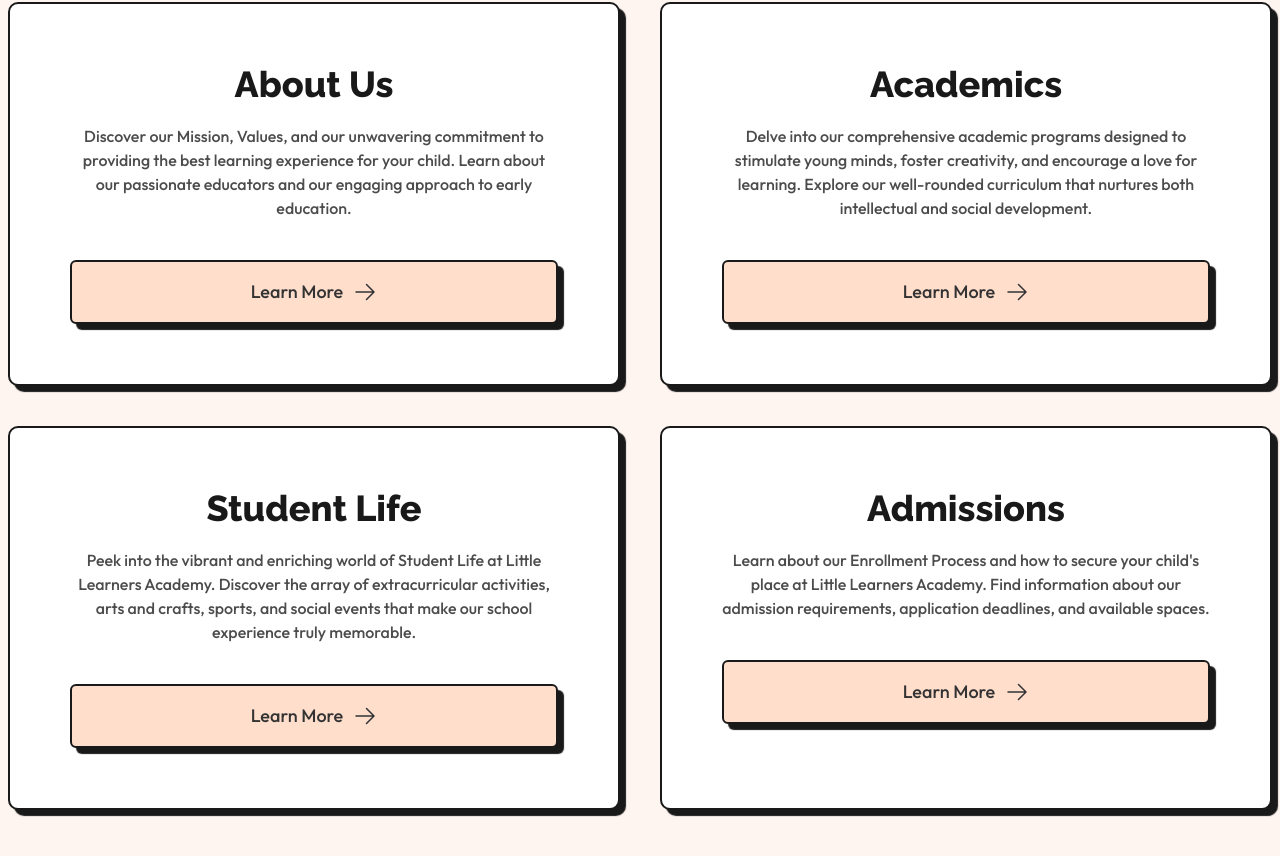
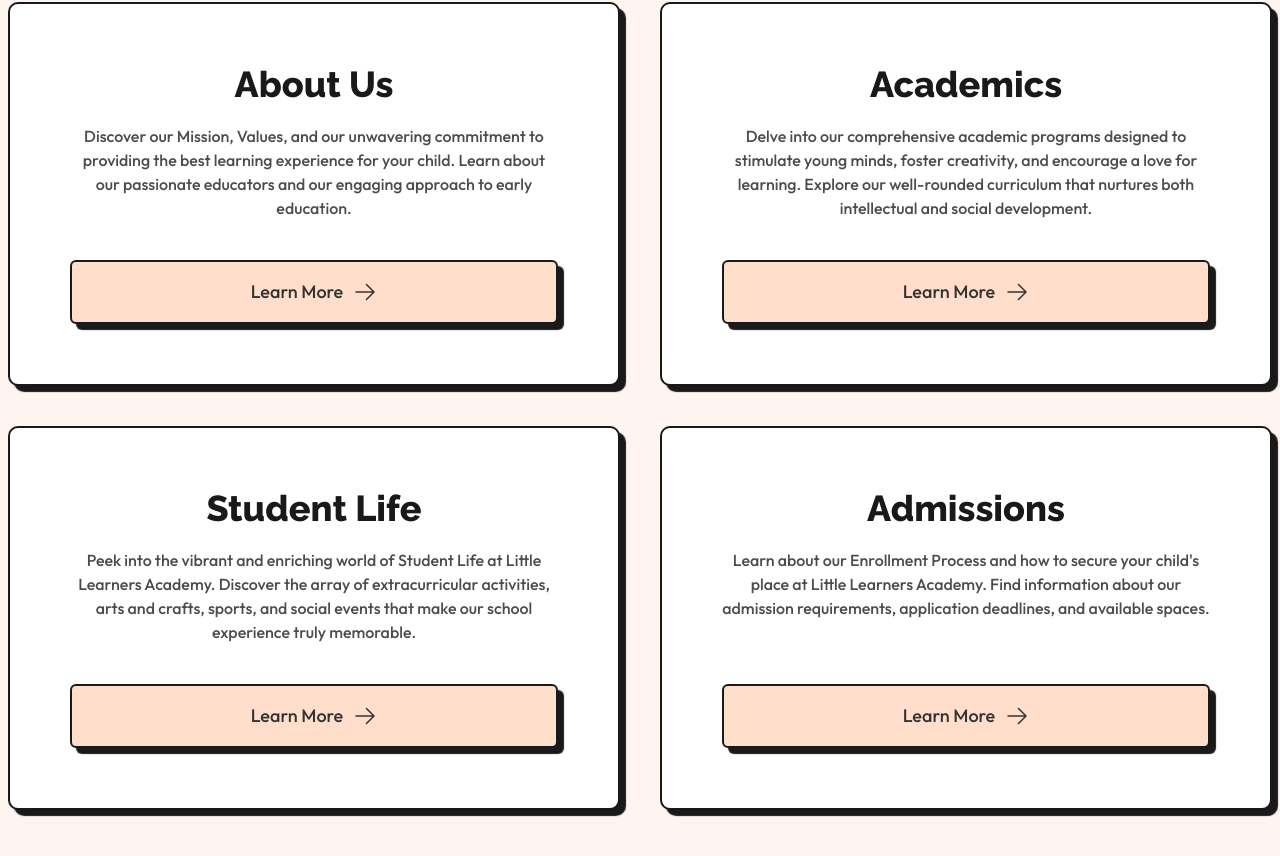
Before and after one commit to iabdwahab/little-learners, a Next.js app: page / in a window 1280 px wide. Shown: the part 3248-4104 px from the top of the page. Built offline with nearby package versions, Linux system fonts and the light colour scheme.

Commit message:
NavigatingSection: Fixing LearnMoreLink Shrinking.

```diff
--- a/app/components/navigating_section/NavigatingCard.tsx
+++ b/app/components/navigating_section/NavigatingCard.tsx
@@ -3,10 +3,10 @@
 
 function NavigatingCard({ title, description, url }: NavigatingCardInterface) {
   return (
-    <div className="shadow-main rounded-[10px] border-2 bg-white p-10 text-center lg:p-[60px]">
+    <div className="shadow-main flex flex-col rounded-[10px] border-2 bg-white p-10 text-center lg:p-[60px]">
       <h4 className="font-raleway text-grey-10 mb-5 text-[28px] font-bold lg:text-4xl">{title}</h4>
       <p className="text-grey-30 mb-[40px] font-medium">{description}</p>
-      <Link href={url} className="bg-orange-90 shadow-main flex items-center justify-center gap-2.5 rounded-md border-[2px] p-4 font-medium">
+      <Link href={url} className="bg-orange-90 shadow-main mt-auto flex items-center justify-center gap-2.5 rounded-md border-[2px] p-4 font-medium">
         <span className="text-grey-20 lg:text-lg">Learn More</span>
         <svg xmlns="http://www.w3.org/2000/svg" viewBox="0 0 24 24" className="fill-grey-20 size-5 lg:size-6">
           <path
```
